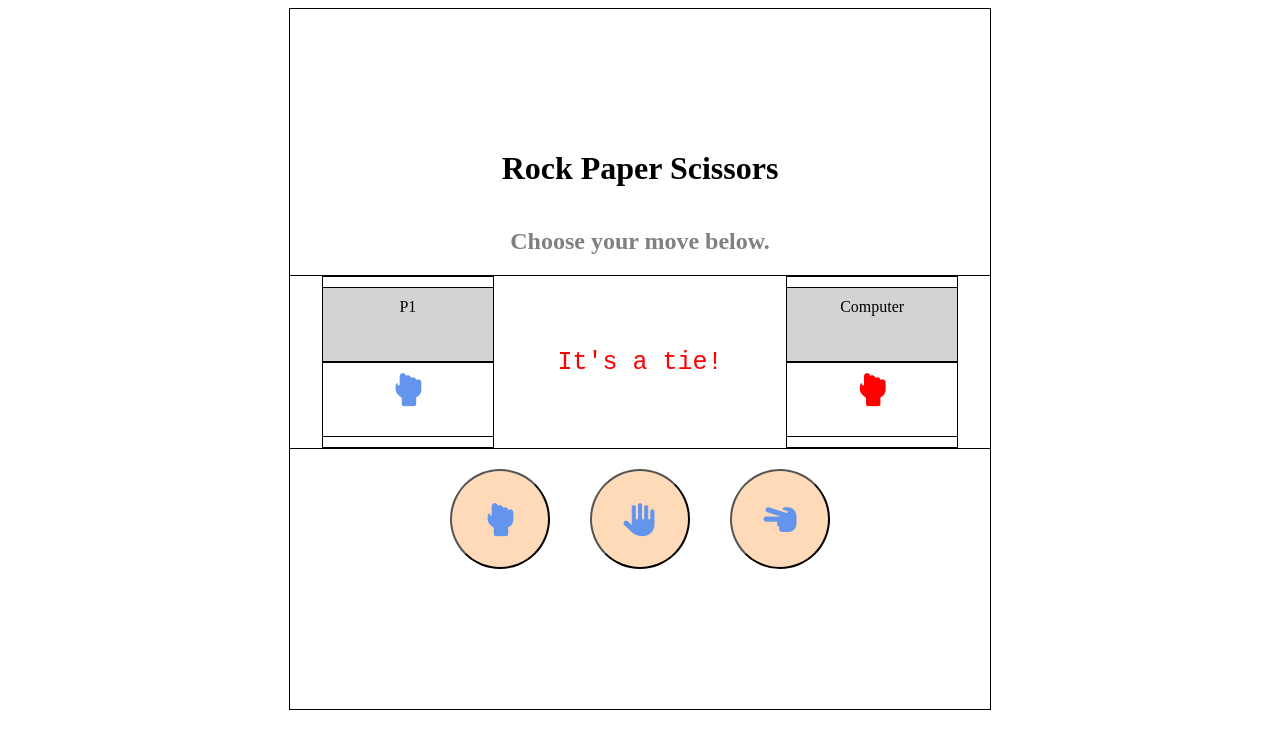
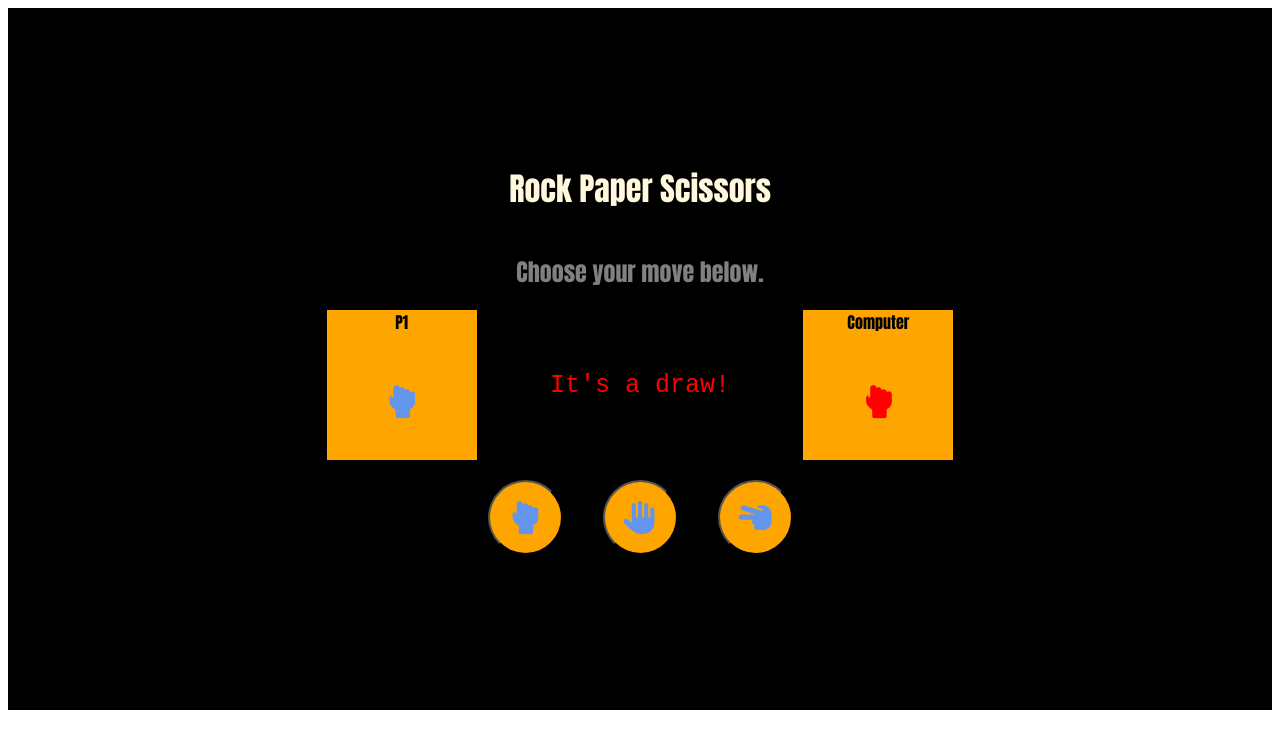
Before and after one commit to jbanning22/RockPaperScissors, a plain HTML site: page index.html in a window 1280 px wide. Both pictures are taken after a click on the button 500 px from the left and 519 px from the top of the page. Drawn offline with Linux system fonts and the light colour scheme.

Commit message:
add-new-style-features-into-this-update

```diff
--- a/index.css
+++ b/index.css
@@ -1,13 +1,11 @@
 .box {
     width: 150px;
     height: 150px;
-    border: 1px solid black;
-    padding: 10px;
-    margin: 0;
     text-align: center;
 }
 .blue {
-    background: lightgray;
+    background: orange;
+    font-family: Impact;
 }
 .container {
     flex-direction: column;
@@ -19,9 +17,9 @@
     display: flex;
     justify-content: center;
     align-items: center;
+    background-color: black;
 }
 .images {
-    border: 1px solid black;
     flex-direction: row;
     display: flex;
     width: 100%;
@@ -29,12 +27,12 @@
     align-items: center;
 }
 button {
-    height: 100px;
-    width: 100px;
+    height: 75px;
+    width: 75px;
     margin: 20px;
     font-size: 33px;
     color: cornflowerblue;
-    background-color: peachpuff;
+    background-color: orange;
     border-radius: 50%;
 }
 button:hover {
@@ -55,9 +53,8 @@ p {
         align-items: center;
         width: 150px;
         height: 150px;
-        border: 1px solid black;
-        padding: 10px;
         margin: 0px;
+        background-color: orange;
 }
 
 .left {
@@ -73,8 +70,12 @@ p {
 }
 h2 {
     color: gray;
+    font-family: Impact;
 }
-
+h1 {
+    color: cornsilk;
+    font-family: Impact;
+}
 .cpu {
     color: red;
     font-size: 33px;
@@ -83,7 +84,6 @@ h2 {
     align-items: center;
     width: 150px;
     height: 150px;
-    border: 1px solid black;
-    padding: 10px;
     margin: 0px;
+    background-color: orange;
 }
--- a/index.js
+++ b/index.js
@@ -50,31 +50,31 @@ function gameCode(P1, computer) {
     const winning = document.getElementById("result");
     if (P1 === "paper") {
         if (computer === "rock") {
-            winning.innerHTML = "paper wins";
+            winning.innerHTML = "You win!";
         } else if (computer === "scissors") {
-            winning.innerHTML = "scissors wins";
+            winning.innerHTML = "CPU wins!";
         } else {
-            winning.innerHTML = "It's a tie!";
+            winning.innerHTML = "It's a draw!";
         }
     }
 
     if (P1 === "scissors") {
         if (computer === "rock") {
-            winning.innerHTML = "rock wins";
+            winning.innerHTML = "CPU wins!";
         } else if (computer === "paper") {
-            winning.innerHTML = "scissors wins";
+            winning.innerHTML = "You win!";
         } else {
-            winning.innerHTML = "It's a tie!";
+            winning.innerHTML = "It's a draw!";
         }
     }
 
     if (P1 === "rock") {
         if (computer === "scissors") {
-            winning.innerHTML = "rock wins";
+            winning.innerHTML = "You win!";
         } else if (computer === "paper") {
-            winning.innerHTML = "paper wins";
+            winning.innerHTML = "CPU wins!";
         } else {
-            winning.innerHTML = "It's a tie!";
+            winning.innerHTML = "It's a draw!";
         }
     }
 }
@@ -89,32 +89,10 @@ function getComputerChoice() {
         return "scissors";
     }
 }
-//   function getWinner(p, c) {
-//     if (p === c) {
-//       return 'draw';
-//     } else if (p === 'rock') {
-//       if (c === 'paper') {
-//         return 'computer';
-//       } else {
-//         return 'player';
-//       }
-//     } else if (p === 'paper') {
-//       if (c === 'scissors') {
-//         return 'computer';
-//       } else {
-//         return 'player';
-//       }
-//     } else if (p === 'scissors') {
-//       if (c === 'rock') {
-//         return 'computer';
-//       } else {
-//         return 'player';
-//       }
+
+// function youWin() {
+//     if ((winning.innerHTML = "You win!")) {
+//         text.style.color = "red";
+
 //     }
-//   }
-// // function play(e) {
-// //     const playerChoice = e.target.id;
-// //     const computerChoice = getComputerChoice();
-// //     const winner = getWinner(playerChoice, computerChoice);
-// //     showWinner(winner, computerChoice);
 // }
```
